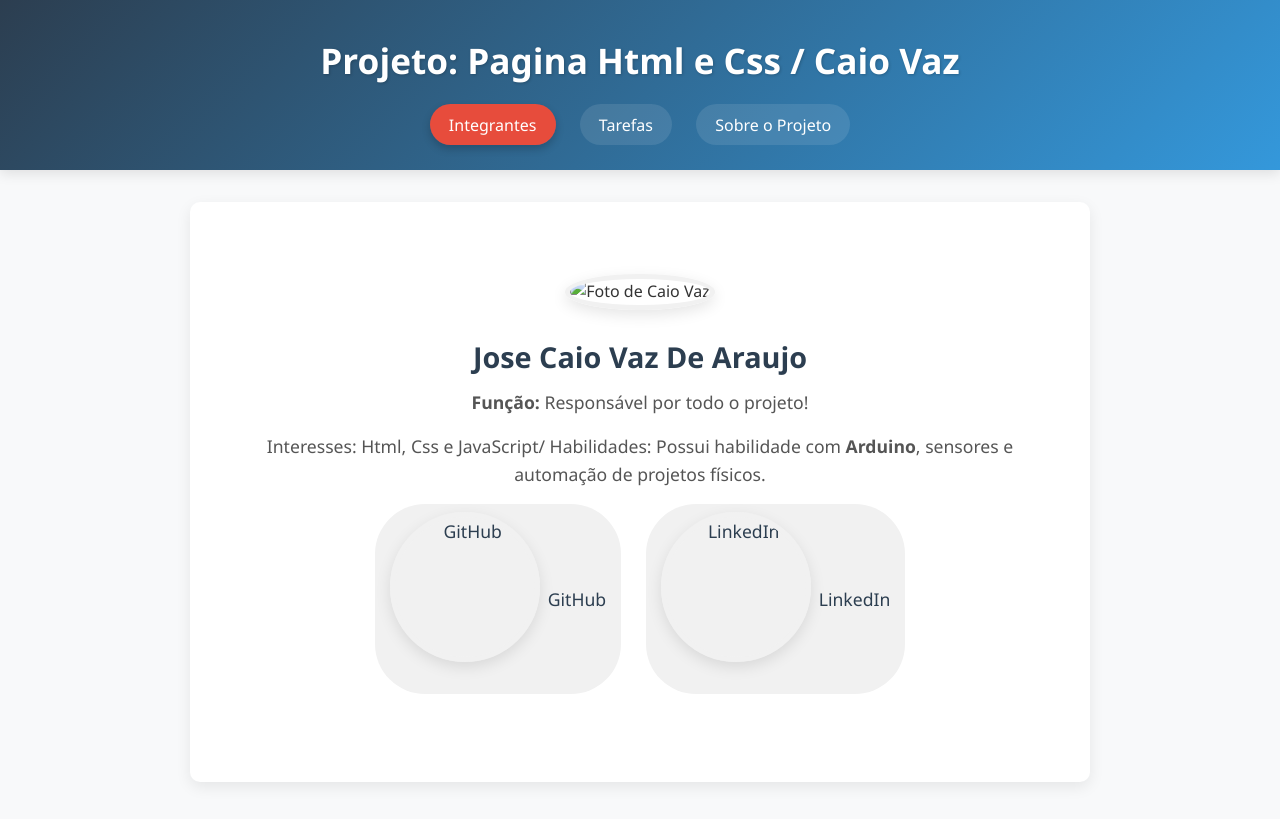
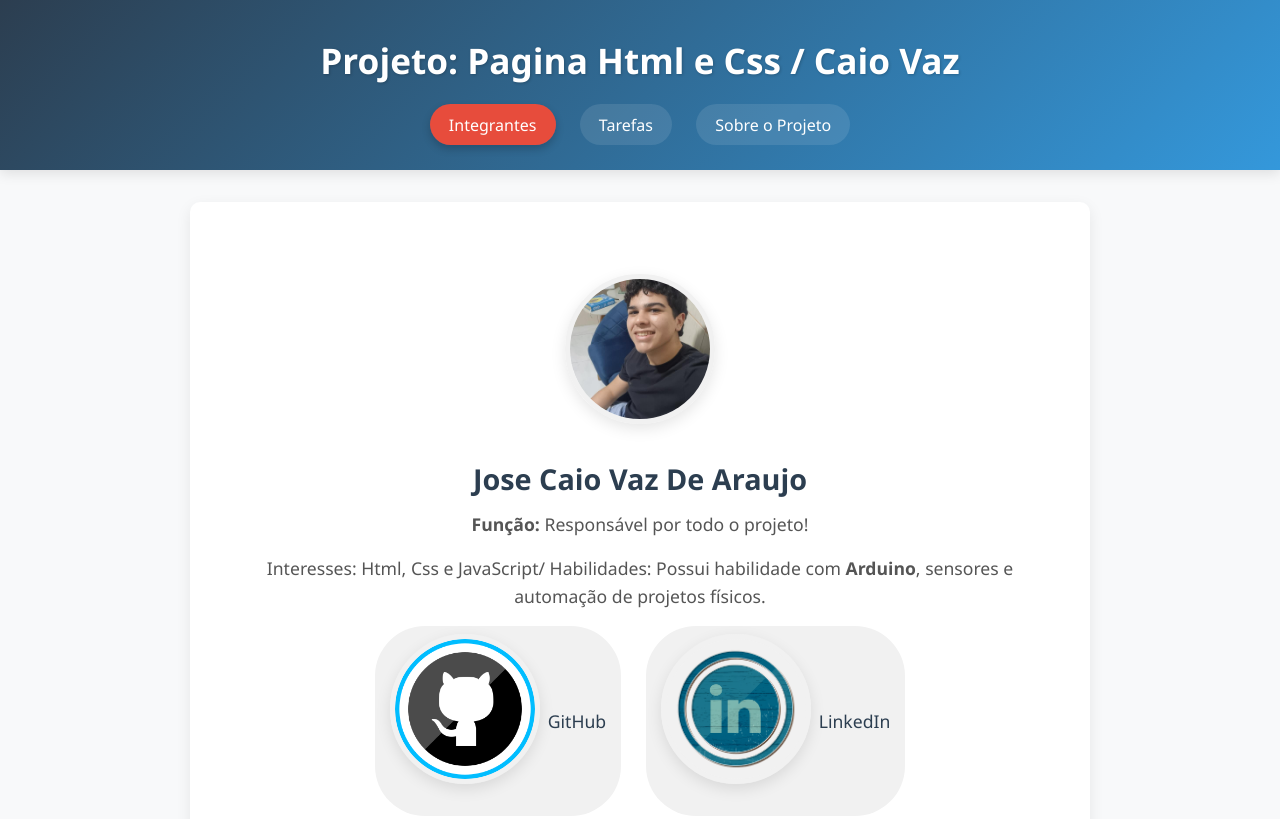
Before and after one commit to Caiovazz/TRABALHO-PAGINA-WEB-UNINTER, a plain HTML site: page index.html in a window 1280 px wide. Shown: the top 819 px of the page. Drawn offline with Linux system fonts and the light colour scheme; files that its build step writes are made by us from their sources.

Commit message:
Correção de pequenos erros e melhoramento do codigo

```diff
--- a/index.html
+++ b/index.html
@@ -3,7 +3,7 @@
 <head>
     <meta charset="UTF-8">
     <meta name="viewport" content="width=device-width, initial-scale=1.0">
-    <link rel="stylesheet" href="style.css">
+    <link rel="stylesheet" href="CSS/style.css">
     <title>Pagina de Caio Vaz</title>
 </head>
 <body>
@@ -21,16 +21,16 @@
     <!-- sessão de integrantes -->
     <section id="integrantes">
         <div class="membro">
-            <img src="WhatsApp Image 2026-03-14 at 09.49.02.jpeg" alt="Foto de Caio Vaz">
+            <img src="Imagens/WhatsApp Image 2026-03-14 at 09.49.02.jpeg" alt="Foto de Caio Vaz" class="foto-membro">
             <h3>Jose Caio Vaz De Araujo</h3>
             <p><strong>Função:</strong> Responsável por todo o projeto!</p>
             <p>Interesses: Html, Css e JavaScript/ Habilidades: Possui habilidade com <strong>Arduino</strong>, sensores e automação de projetos físicos.</p>
             <p>
                 <a href="https://github.com/Caiovazz" target="_blank">
-                    <img src="github logo.png" alt="GitHub" class="icon"> GitHub
+                    <img src="Imagens/github logo.png" class="icon"> GitHub
                 </a>
                 <a href="https://www.linkedin.com/in/caio-vaz-63b045335/" target="_blank">
-                    <img src="linkedin logo.png" alt="LinkedIn" class="icon"> LinkedIn
+                    <img src="Imagens/linkedin logo.png" alt="LinkedIn" class="icon"> LinkedIn
                 </a>
             </p>
         </div>
```
Also changed, not shown: CSS/style.css (renamed from assets/CSS/style.css), Imagens/WhatsApp Image 2026-03-14 at 09.49.02.jpeg (renamed from assets/CSS/Imagens/WhatsApp Image 2026-03-14 at 09.49.02.jpeg), Imagens/github logo.png (renamed from assets/CSS/Imagens/github logo.png), Imagens/linkedin logo.png (renamed from assets/CSS/Imagens/linkedin logo.png).
